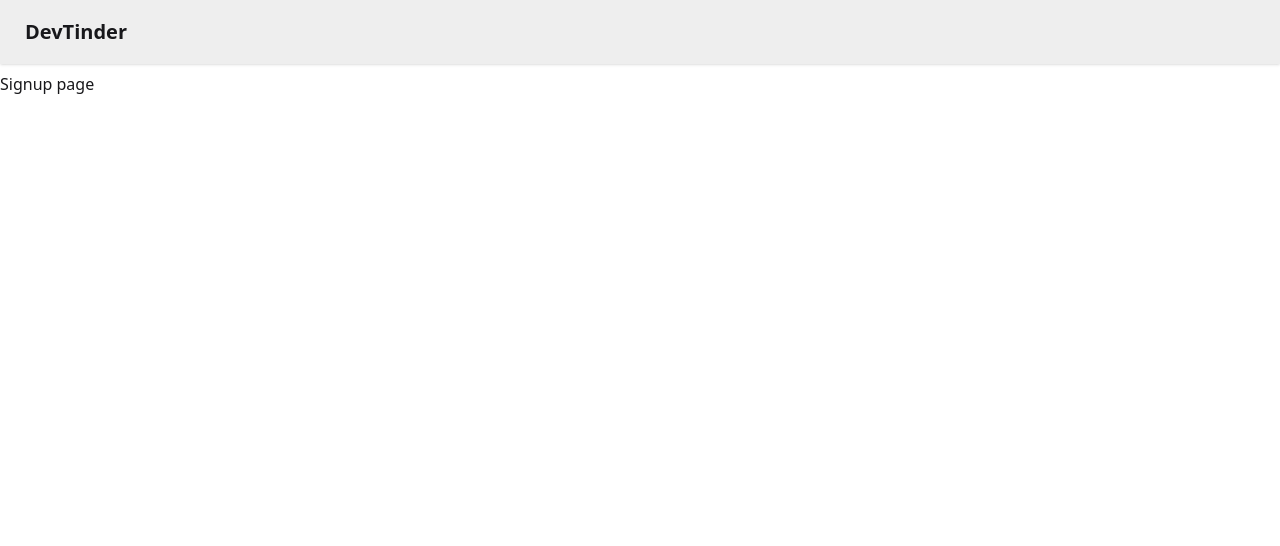
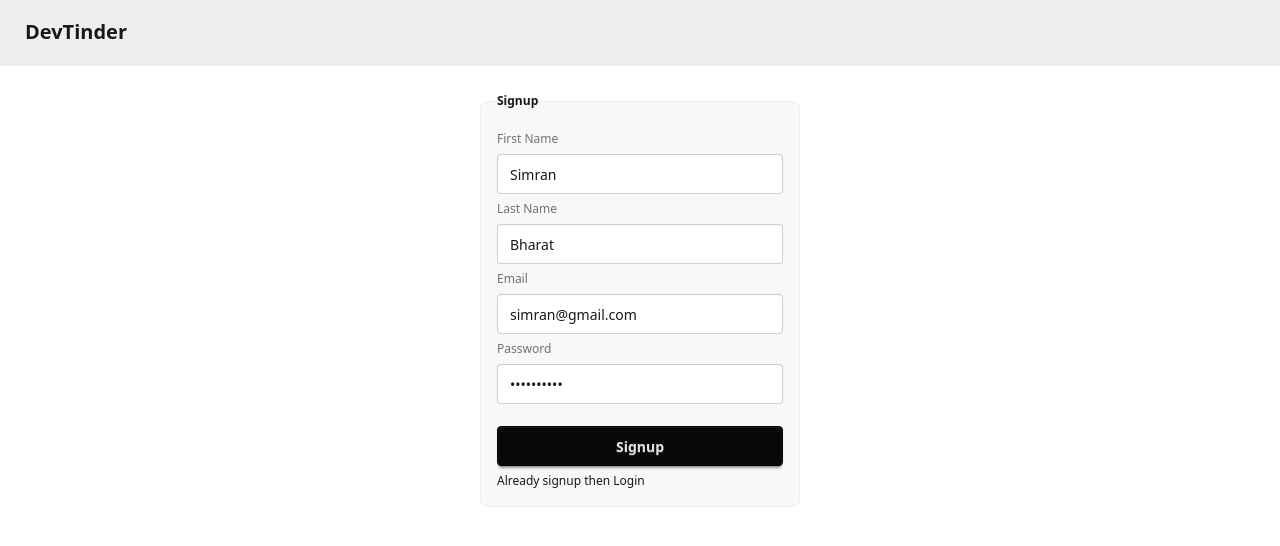
Before and after one commit to ankukushwaha/devtinder-ui, a React (Vite) app: page /signup in a window 1280 px wide. Shown: the top 546 px of the page. Built offline with nearby package versions, Linux system fonts and the light colour scheme; no server answers.

Commit message:
Added signup functionality.

```diff
--- a/src/App.jsx
+++ b/src/App.jsx
@@ -16,7 +16,7 @@ function App() {
 
   setInterval(() => {
     setAlertMessage("");
-  }, 3000);
+  }, 5000);
 
   return (
     <Provider store={AppStore}>
--- a/src/components/EditForm.jsx
+++ b/src/components/EditForm.jsx
@@ -8,13 +8,13 @@ function Editform({ user, setAlertMessage, setAlertStatus }) {
   const { firstName, lastName, age, about, imageUrl, gender, skills } = user;
   const dispatch = useDispatch();
 
-  const [Name, setName] = useState(firstName);
-  const [LastName, setLastName] = useState(lastName);
-  const [Age, setAge] = useState(age);
-  const [Gender, setGender] = useState(gender);
-  const [About, setAbout] = useState(about);
-  const [Skills, setSkills] = useState(skills);
-  const [image, setImage] = useState(imageUrl);
+  const [Name, setName] = useState(firstName || "");
+  const [LastName, setLastName] = useState(lastName || "");
+  const [Age, setAge] = useState(age || 0);
+  const [Gender, setGender] = useState(gender || "");
+  const [About, setAbout] = useState(about || "");
+  const [Skills, setSkills] = useState(skills || []);
+  const [image, setImage] = useState(imageUrl || "");
 
   async function handleSave() {
     try {
--- a/src/components/Feed.jsx
+++ b/src/components/Feed.jsx
@@ -2,7 +2,7 @@ import React, { useEffect } from "react";
 import { BASE_URL } from "../utils/Constant";
 import { useDispatch, useSelector } from "react-redux";
 import { addFeed } from "../utils/FeedSlice";
-import UserCard from "./userCard";
+import UserCard from "./UserCard";
 
 function Feed({ setAlertMessage, setAlertStatus }) {
   const dispatch = useDispatch();
--- a/src/components/Login.jsx
+++ b/src/components/Login.jsx
@@ -1,5 +1,5 @@
 import React, { useState } from "react";
-import { useNavigate } from "react-router-dom";
+import {Link, useNavigate } from "react-router-dom";
 import { useDispatch } from "react-redux";
 import { addUser } from "../utils/UserSlice";
 import { BASE_URL } from "../utils/Constant";
@@ -58,9 +58,11 @@ function Login({ setAlertMessage, setAlertStatus }) {
           onChange={(e) => setPassword(e.target.value)}
         />
 
-        <button className="btn btn-neutral mt-4" onClick={handleClick}>
+        <button className="btn btn-neutral m-4" onClick={handleClick}>
           Login
         </button>
+
+        <Link to="/signup">New User then signup</Link>
       </fieldset>
     </div>
   );
--- a/src/components/Signup.jsx
+++ b/src/components/Signup.jsx
@@ -1,11 +1,95 @@
-import React from "react"
+import React, { useState } from "react";
+import { BASE_URL } from "../utils/Constant";
+import { useDispatch } from "react-redux";
+import { addUser } from "../utils/UserSlice";
+import { Link, useNavigate } from "react-router-dom";
 
-function Signup(){
-    return(
-        <>
-        <h1>Signup page</h1>
-        </>
-    )
+function Signup() {
+  const [FirstName, setFirstName] = useState("Simran");
+  const [LastName, setLastName] = useState("Bharat");
+  const [Email, setEmail] = useState("simran@gmail.com");
+  const [password, setPassword] = useState("Simran@123");
+
+  const dispatch = useDispatch();
+  const navigate = useNavigate();
+
+  async function handleClick() {
+    try {
+      const response = await fetch(BASE_URL + "/signup", {
+        method: "POST",
+        headers: { "Content-Type": "application/json" },
+        body: JSON.stringify({
+          firstName: FirstName,
+          lastName: LastName,
+          email: Email,
+          password: password,
+        }),
+        credentials: "include",
+      });
+
+
+      const result = response.json();
+      console.log(result);
+      if (!response.ok) {
+        throw new Error(result.message || "Error in signup!");
+      }
+
+      dispatch(addUser(result));
+      navigate("/profile");
+    } catch (error) {
+      console.error(error.message);
+    }
+  }
+
+  return (
+    <div className="flex justify-center mt-5">
+      <fieldset className="fieldset bg-base-200 border-base-300 rounded-box w-xs border p-4">
+        <legend className="fieldset-legend">Signup</legend>
+
+        <label className="label">First Name</label>
+        <input
+          type="text"
+          className="input"
+          placeholder="First Name"
+          value={FirstName}
+          onChange={(e) => setFirstName(e.target.value)}
+        />
+
+        <label className="label">Last Name</label>
+        <input
+          type="text"
+          className="input"
+          placeholder="Last Name"
+          value={LastName}
+          onChange={(e) => setLastName(e.target.value)}
+        />
+
+        <label className="label">Email</label>
+        <input
+          type="email"
+          className="input"
+          placeholder="Email"
+          value={Email}
+          onChange={(e) => setEmail(e.target.value)}
+        />
+
+        <label className="label">Password</label>
+        <input
+          type="password"
+          className="input"
+          placeholder="Password"
+          value={password}
+          onChange={(e) => setPassword(e.target.value)}
+        />
+
+        <button className="btn btn-neutral mt-4" onClick={handleClick}>
+          Signup
+        </button>
+
+        <Link to="/login">Already signup then Login</Link>
+      </fieldset>
+    </div>
+  );
 }
 
 export default Signup;
```
